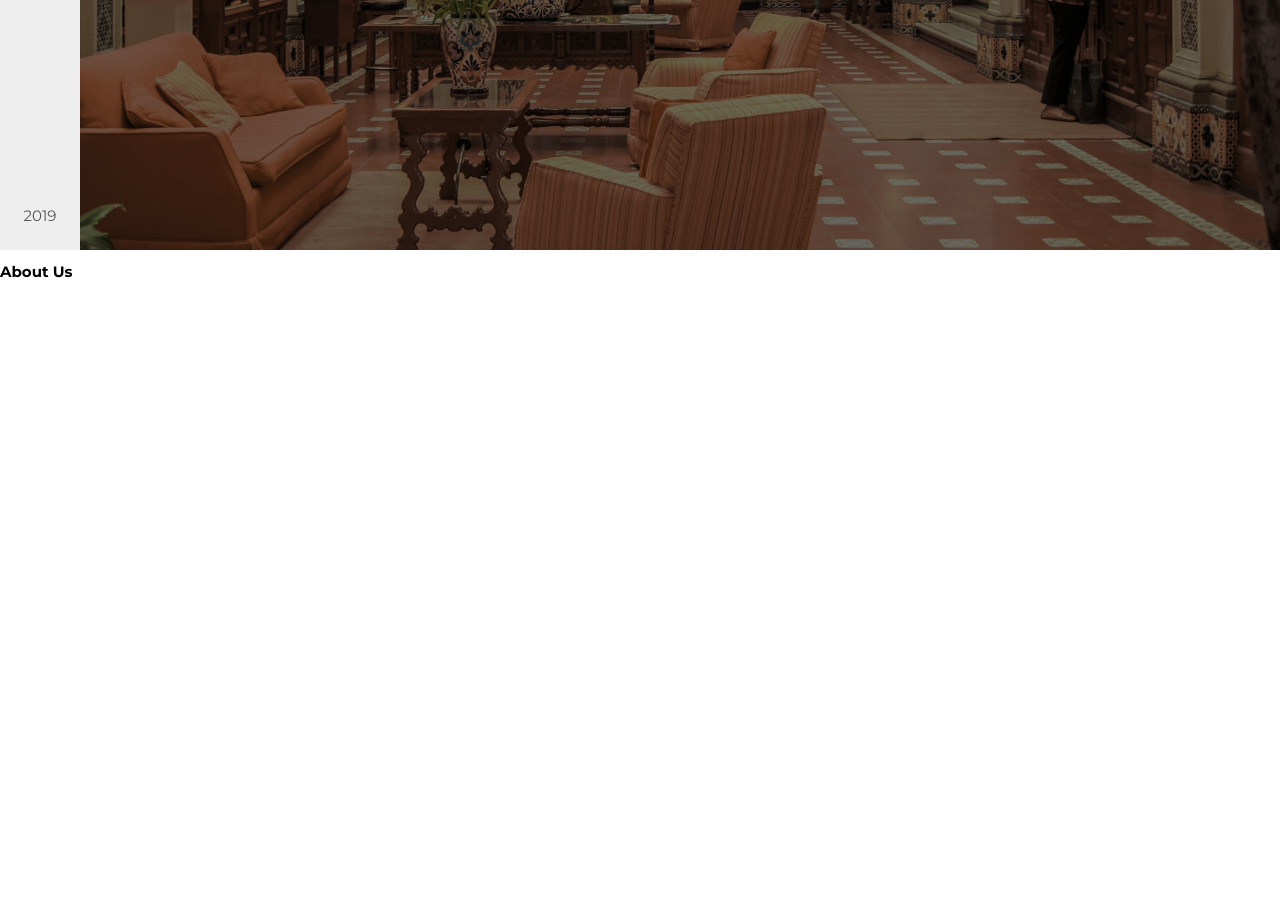
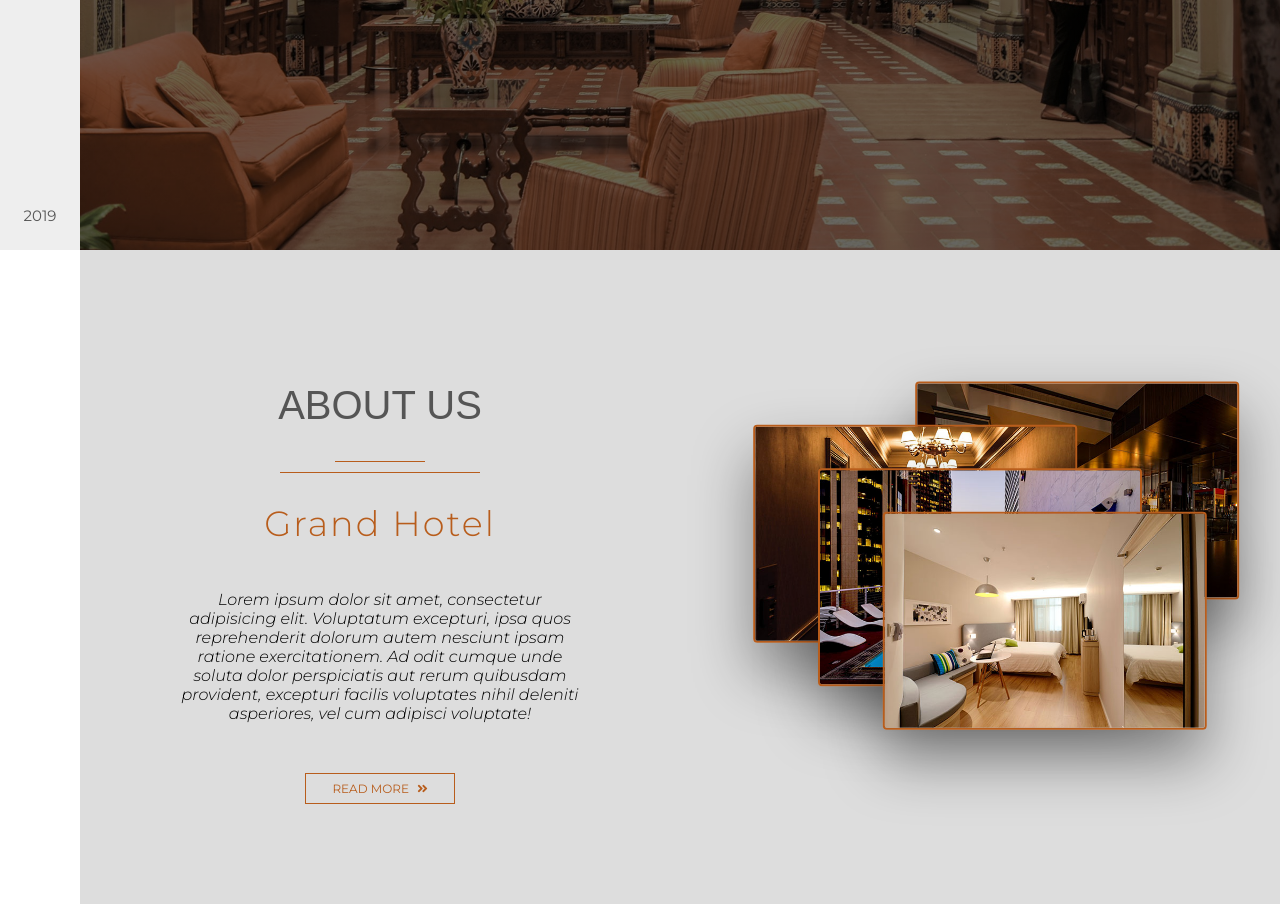
Before and after one commit to Darktangent/hotel-project, a plain HTML site: page index.html in a window 1280 px wide. Shown: the part 550-1454 px from the top of the page. Before the commit the page ends 844 px from the top, so only its background shows below. Drawn offline with Linux system fonts and the light colour scheme.

Commit message:
add about us section markup and flex style

```diff
--- a/css/style.css
+++ b/css/style.css
@@ -279,3 +279,99 @@ body{
 	}
 }
 /*end of header*/
+/*about us */
+.about-us{
+	margin-left: 8rem;
+	display: flex;
+	background: #ddd;
+}
+.about-us-content{
+	flex:0 1 50%;
+	display: flex;
+	flex-direction: column;
+	justify-content: center;
+	align-items: center;
+	padding:10rem;
+	box-sizing: border-box;
+}
+.about-us-heading{
+	font-family: 'Josefine-sans',sans-serif;
+	font-size:4rem;
+	font-weight:300;
+	text-transform: uppercase;
+	color: #555;
+}
+.small-underline{
+	width:9rem;
+	height:.1rem;
+	background: #b85d1c;
+	margin: 0 auto 1rem auto;
+}
+.big-underline{
+	width:20rem;
+	height:.1rem;
+	background: #b85d1c;
+}
+.sub-heading{
+	font-size: 3.5rem;
+	font-weight:300;
+	letter-spacing: .2rem;
+	color:#b85d1c;
+}
+.about-us-paragraph{
+	font-size:1.6rem;
+	font-style: italic;
+	font-weight: 300;
+	text-align: center;
+	margin-bottom: 5rem;
+}
+.about-us-btn{
+	width: 15rem;
+	padding:.7rem .5rem;
+	font-family: 'Montserrat',sans-serif;
+	font-size: 1.2rem;
+	text-transform: uppercase;
+	color:#b85d1c;
+	background-color: transparent;
+	border:.1rem solid #b85d1c;
+	outline: none;
+	cursor: pointer;
+}
+.btn-arrow{
+	margin-left: .5rem;
+}
+.about-us-btn:hover .btn-arrow{
+	margin-left: 1.5rem;
+	transition: margin-left .5;
+}
+.about-us-images{
+	flex: 1 1 ;
+	position: relative;
+}
+.image{
+	width:32rem;
+	position: absolute;
+	top:50%;
+	left:50%;
+	box-shadow: 0 3rem 6rem rgba(0,0,0,.4);
+	border-radius: .4rem;
+	border:.2rem solid #b85d1c;
+
+}
+.image-1{
+	transform: translate(-20%,-90%);
+}
+.image-2{
+	transform: translate(-70%,-70%);
+}
+.image-3{
+	transform: translate(-50%,-50%);
+}
+.image-4{
+	transform: translate(-30%,-30%);
+}
+.about-us-images{
+	flex: 1 1 ;
+	position: relative;
+}
+/*end about us*/
--- a/index.html
+++ b/index.html
@@ -126,6 +126,16 @@
 			<div class="small-underline"></div>
 			<div class="big-underline"></div>
 		</div>
+		<h1 class="sub-heading">Grand Hotel</h1>
+		<p class="about-us-paragraph">Lorem ipsum dolor sit amet, consectetur adipisicing elit. Voluptatum excepturi, ipsa quos reprehenderit dolorum autem nesciunt ipsam ratione exercitationem. Ad odit cumque unde soluta dolor perspiciatis aut rerum quibusdam provident, excepturi facilis voluptates nihil deleniti asperiores, vel cum adipisci voluptate!</p>
+		<button class="about-us-btn">Read More
+		<i class="fas fa-angle-double-right btn-arrow"></i></button>
+	</div>
+	<div class="about-us-images">
+		<img src="img/about-us-img-1.jpeg" class="image image-1" alt="">
+		<img src="img/about-us-img-2.jpeg" class="image image-2" alt="">
+		<img src="img/about-us-img-3.jpeg" class="image image-3" alt="">
+		<img src="img/about-us-img-4.jpeg" class="image image-4" alt="">
 	</div>
 </section>
 <!--end of about-->
```
